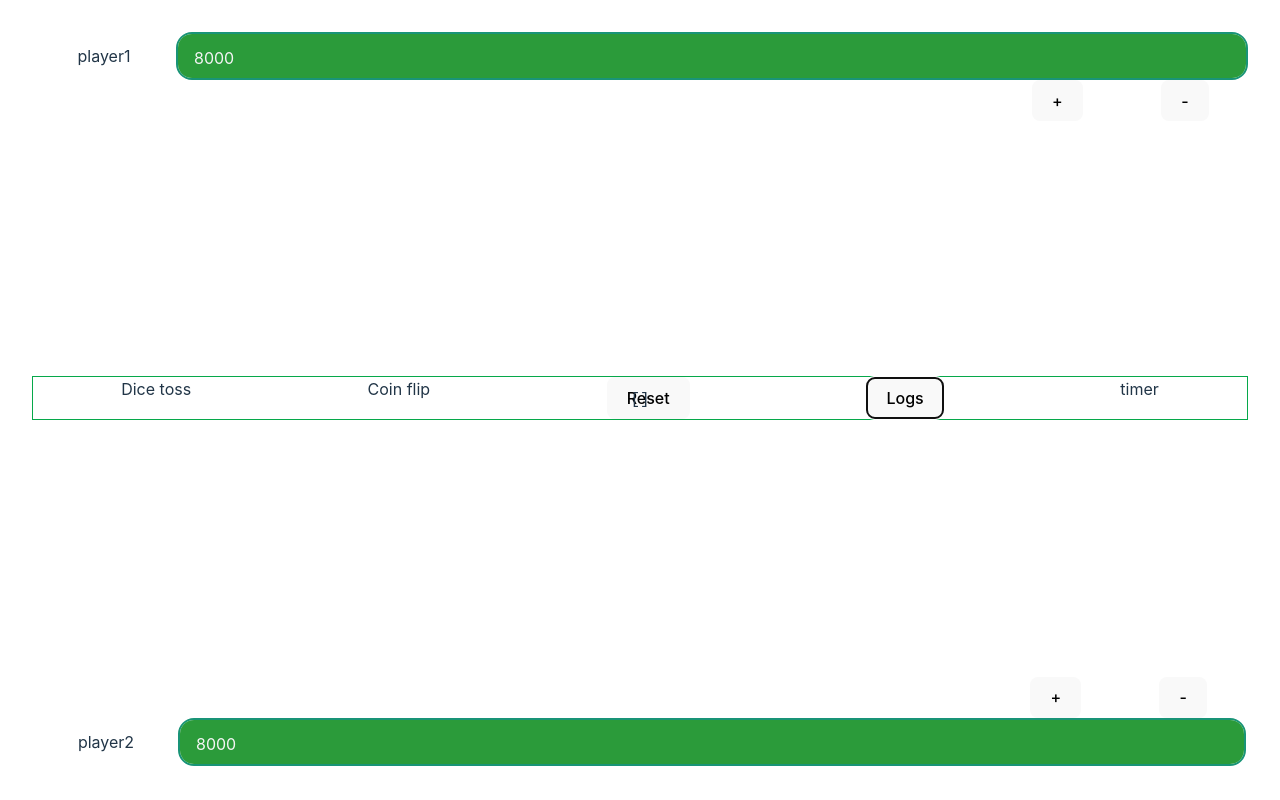
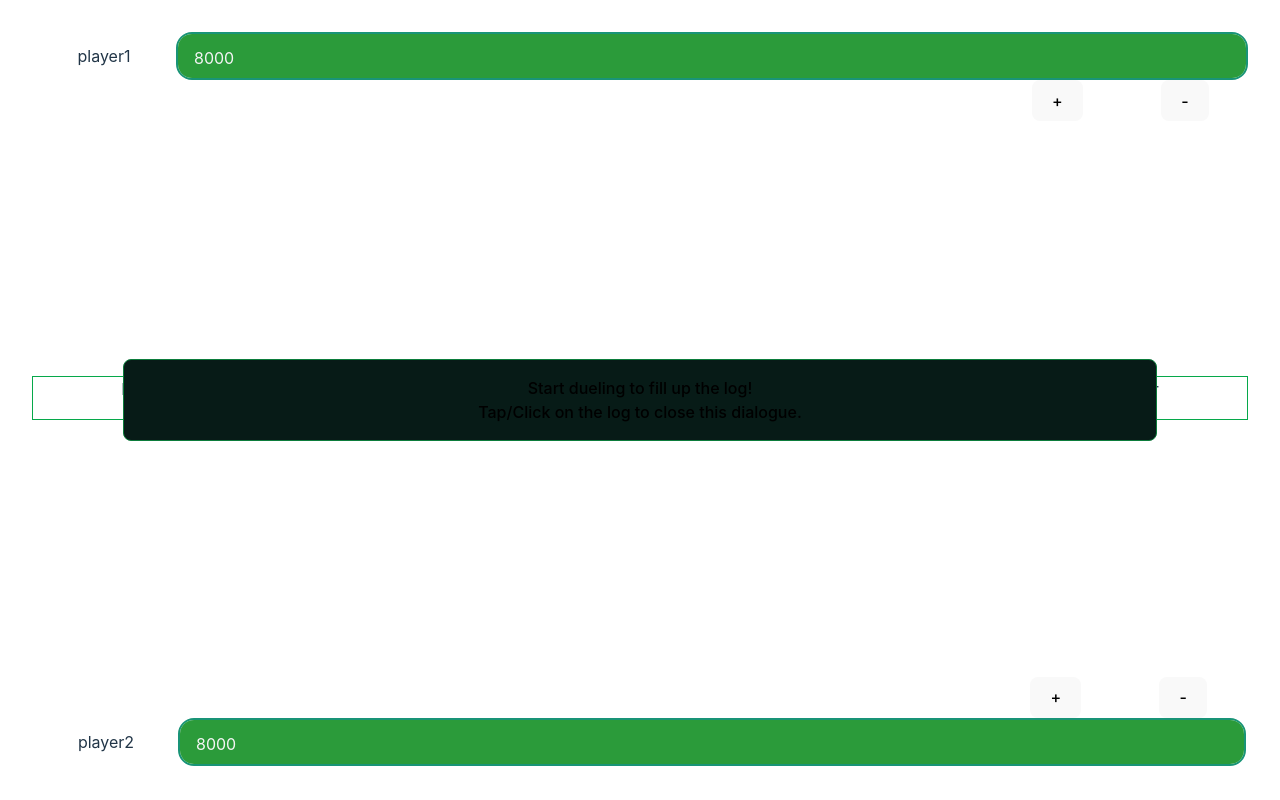
Before and after one commit to Sanj-sanj/Yugioh-calculator, a React (Vite) app: page / in a window 1280 px wide. Both pictures are taken after a click on the button "Logs". Built offline with nearby package versions, Linux system fonts and the light colour scheme.

Commit message:
changed name of DuelDisplay to be more approriate, log added and styled working minimally

```diff
--- a/src/components/DuelApp.tsx
+++ b/src/components/DuelApp.tsx
@@ -4,9 +4,12 @@ import {
   ModalViews,
   PlayerData,
 } from "../interfaces/duelDisplayTypes";
-import { duelDisplayState } from "../state/duelDisplayState";
+import {
+  duelDisplayState,
+  initialCalculationState,
+} from "../state/duelDisplayState";
 import displayReducer from "../state/displayReducer";
-import DuelDisplay from "./DuelDisplay";
+import DuelistCounter from "./DuelistCounter";
 import Calculator from "./Calculator/Calculator";
 import Modal from "./Modal/Modal";
 import setupCalculatorModal from "./Modal/setupCalculatorModal";
@@ -20,15 +23,8 @@ const DuelApp: FunctionComponent<{ players: string[] }> = ({ players }) => {
 
   //convert this state into a string, which will only accept strings of spcifc actions ex: calculator | Dice | logs | coin
   //these strings will be used to determine which modal to render
+  const [toggleModal, setToggleModal] = useState<ModalViews>("closed");
 
-  const [toggleModal, setToggleModal] = useState<ModalViews>("closed");
-  //state that gets consumed by Calculator component once passed to each Duel display
-  const initialCalculationState: CalculatorData = {
-    player: "player1",
-    currentLP: 8000,
-    operand: "+",
-    modifier: 0,
-  };
   const [calculationData, setCalculationData] = useState<CalculatorData>(
     initialCalculationState
   );
@@ -37,7 +33,7 @@ const DuelApp: FunctionComponent<{ players: string[] }> = ({ players }) => {
   const duelist = players.map((playerName, i) => {
     const player = itter.next().value as PlayerData;
     return (
-      <DuelDisplay
+      <DuelistCounter
         key={i}
         currentLP={player.lp}
         duelistName={player.playerName}
@@ -82,7 +78,7 @@ const DuelApp: FunctionComponent<{ players: string[] }> = ({ players }) => {
           </Modal>
         ) : toggleModal === "log" ? (
           <Modal>
-            <Log logData={log} />
+            <Log logData={log} closeModal={() => setToggleModal("closed")} />
           </Modal>
         ) : null}
       </>
--- a/src/components/DuelDisplay.tsx
+++ b/src/components/DuelistCounter.tsx
@@ -9,7 +9,7 @@ type DISPLAY_DATA = {
   className: string;
 };
 
-const DuelDisplay: FunctionComponent<DISPLAY_DATA> = ({
+const DuelistCounter: FunctionComponent<DISPLAY_DATA> = ({
   currentLP,
   openModal,
   duelistName,
@@ -49,4 +49,4 @@ const DuelDisplay: FunctionComponent<DISPLAY_DATA> = ({
     </div>
   );
 };
-export default DuelDisplay;
+export default DuelistCounter;
--- a/src/components/Log/Log.tsx
+++ b/src/components/Log/Log.tsx
@@ -1,11 +1,33 @@
 import { FunctionComponent } from "react";
 import { CalculatorData } from "../../interfaces/duelDisplayTypes";
 
-const Log: FunctionComponent<{ logData: CalculatorData[] }> = ({ logData }) => {
+const Log: FunctionComponent<{
+  logData: CalculatorData[];
+  closeModal: () => void;
+}> = ({ logData, closeModal }) => {
   return (
-    <div>
-      <pre>{JSON.stringify(logData, null, 2)}</pre>
-    </div>
+    <button className="log" onClick={closeModal}>
+      {logData.length === 0 ? (
+        <>
+          <div>Start dueling to fill up the log!</div>
+          <div>Tap/Click on the log to close this dialogue.</div>
+        </>
+      ) : (
+        logData.map((data, i) => (
+          <div key={i} className="log-entry">
+            <h6>
+              Turn: {i} - {data.player}
+            </h6>
+            <div>
+              {data.currentLP} {data.operand} {data.modifier} ={" "}
+              {data.operand === "+"
+                ? data.currentLP + data.modifier
+                : data.currentLP - data.modifier}
+            </div>
+          </div>
+        ))
+      )}
+    </button>
   );
 };
 export default Log;
--- a/src/state/duelDisplayState.ts
+++ b/src/state/duelDisplayState.ts
@@ -1,4 +1,4 @@
-import { DisplayStates } from "../interfaces/duelDisplayTypes";
+import { CalculatorData, DisplayStates } from "../interfaces/duelDisplayTypes";
 
 export const duelDisplayState: DisplayStates = {
   player1: {
@@ -11,3 +11,11 @@ export const duelDisplayState: DisplayStates = {
   },
   log: [],
 };
+
+//state that gets consumed by Calculator component once passed to each Duel display
+export const initialCalculationState: CalculatorData = {
+  player: "player1",
+  currentLP: 8000,
+  operand: "+",
+  modifier: 0,
+};
--- a/src/styles/App.css
+++ b/src/styles/App.css
@@ -138,3 +138,18 @@ THIS IS COMPONENT CSS
 .calc-top > .calc-button {
   width: 20%;
 }
+
+/* LOGS CSS */
+.log {
+  width: 85%;
+  background-color: #071b17;
+  border: #0c7c3b 1px solid;
+  overflow-y: auto;
+  padding: 1em 0;
+  line-height: 1.5em;
+}
+.log-entry {
+    display: flex;
+    flex-direction: column;
+    padding: 0.5em 0;
+}
```
Also changed, not shown: src/components/Dice/Dice.tsx (added, +7 -0 lines).
